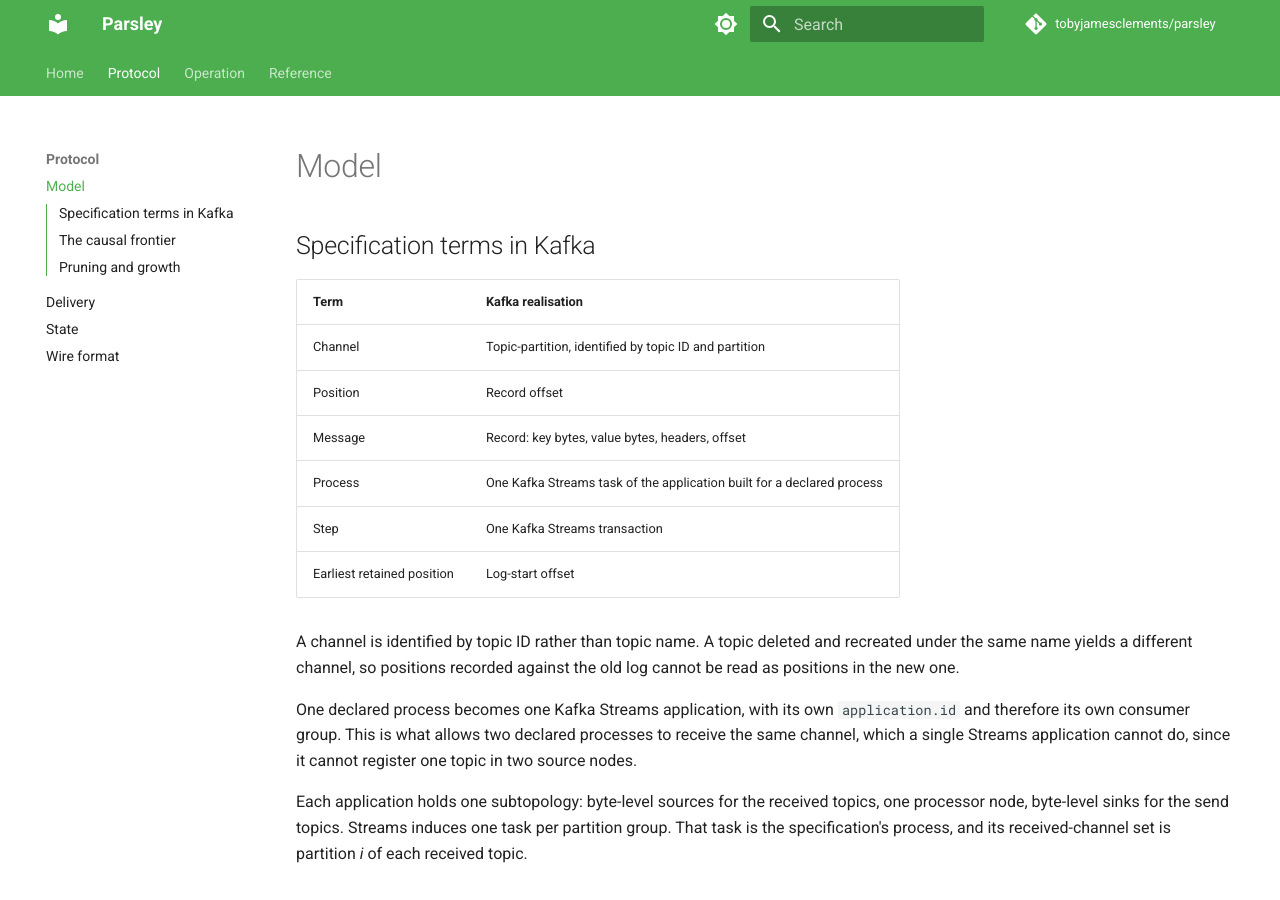
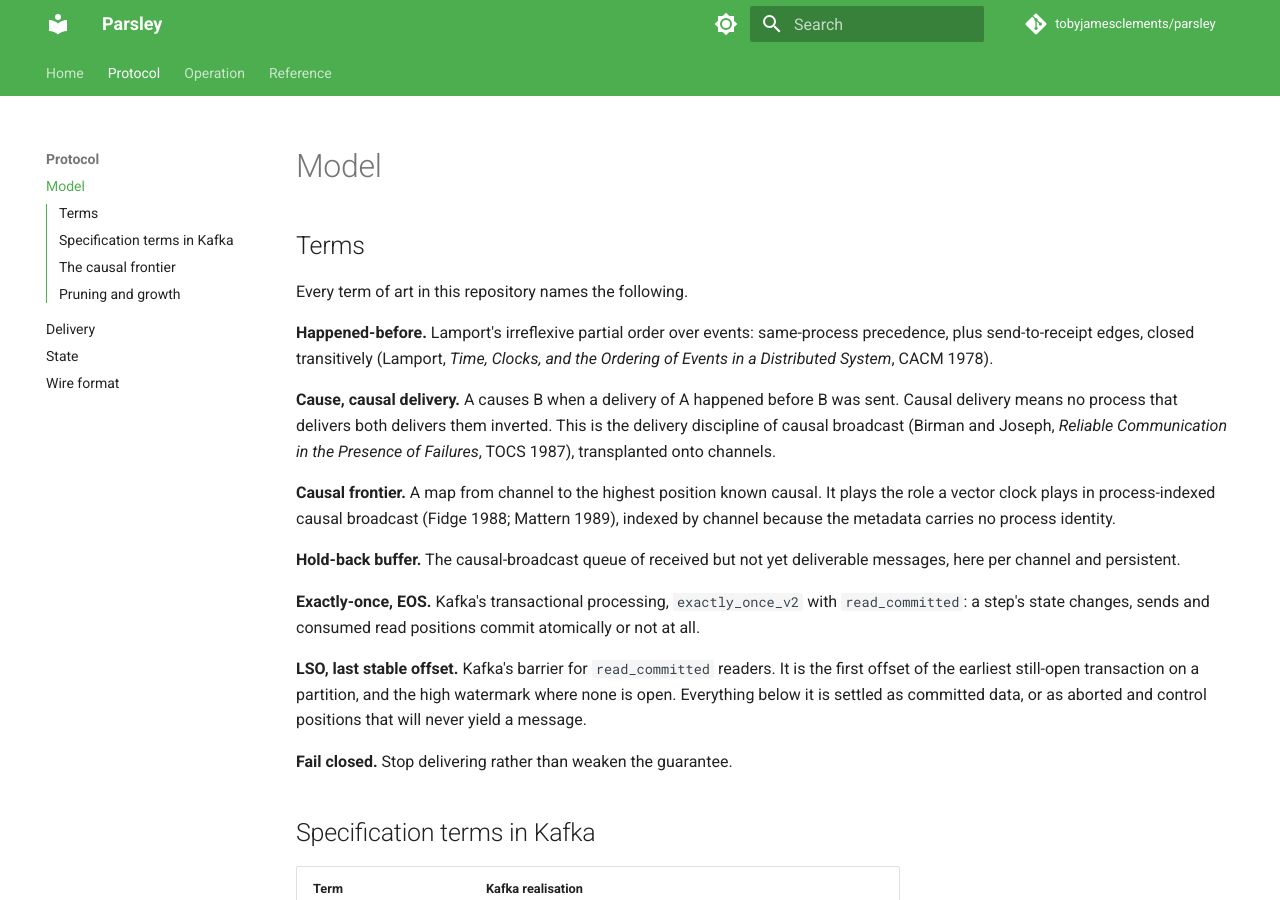
Before and after one commit to tobyjamesclements/parsley, an MkDocs documentation site: the page built from docs/model.md, in a window 1280 px wide and 900 px high. Built offline with MkDocs 1.6.1 and Material for MkDocs 9.7.7, drawn with Linux system fonts in a browser that asks for light colours; comment, search, counter and statistics services are not loaded.

Commit message:
Reduce the README to building and testing
The README described the protocol, its terms of art and its verification
strategy, all of which the docs site now covers. It is cut to what a
reader needs to build the tree and run its tests: requirements, build,
tests, javadoc, docs site.

Every command in it was run before being written down, including the
single-class and single-method forms and the javadoc output path.

Two things the removed sections were carrying are moved rather than
dropped:

- The terms of art, with their sources (Lamport 1978; Birman and Joseph
  1987; Fidge 1988; Mattern 1989), move to docs/model.md. EVIDENCE.md
  row 6 cited the README section as evidence for Structural 6, so
  deleting it outright would have left that row naming a document that
  no longer said anything. The row now cites docs/model.md.
- AGENTS.md pointed at the README for the fuller worked example. It now
  points at docs/index.md, which carries it.

No inbound reference to the README remains.

Co-Authored-By: Claude Fable 5 <noreply@anthropic.com>
Claude-Session: https://claude.ai/code/session_0133sstQnBFAibTMQsa993ho

```diff
--- a/docs/model.md
+++ b/docs/model.md
@@ -1,4 +1,35 @@
 # Model
+
+## Terms
+
+Every term of art in this repository names the following.
+
+**Happened-before.** Lamport's irreflexive partial order over events: same-process
+precedence, plus send-to-receipt edges, closed transitively (Lamport, *Time, Clocks, and the
+Ordering of Events in a Distributed System*, CACM 1978).
+
+**Cause, causal delivery.** A causes B when a delivery of A happened before B was sent.
+Causal delivery means no process that delivers both delivers them inverted. This is the
+delivery discipline of causal broadcast (Birman and Joseph, *Reliable Communication in the
+Presence of Failures*, TOCS 1987), transplanted onto channels.
+
+**Causal frontier.** A map from channel to the highest position known causal. It plays the
+role a vector clock plays in process-indexed causal broadcast (Fidge 1988; Mattern 1989),
+indexed by channel because the metadata carries no process identity.
+
+**Hold-back buffer.** The causal-broadcast queue of received but not yet deliverable
+messages, here per channel and persistent.
+
+**Exactly-once, EOS.** Kafka's transactional processing, `exactly_once_v2` with
+`read_committed`: a step's state changes, sends and consumed read positions commit atomically
+or not at all.
+
+**LSO, last stable offset.** Kafka's barrier for `read_committed` readers. It is the first
+offset of the earliest still-open transaction on a partition, and the high watermark where
+none is open. Everything below it is settled as committed data, or as aborted and control
+positions that will never yield a message.
+
+**Fail closed.** Stop delivering rather than weaken the guarantee.
 
 ## Specification terms in Kafka
 
```
Also changed, not shown: AGENTS.md (+1 -1 lines), EVIDENCE.md (+1 -1 lines), README.md (+43 -67 lines).
